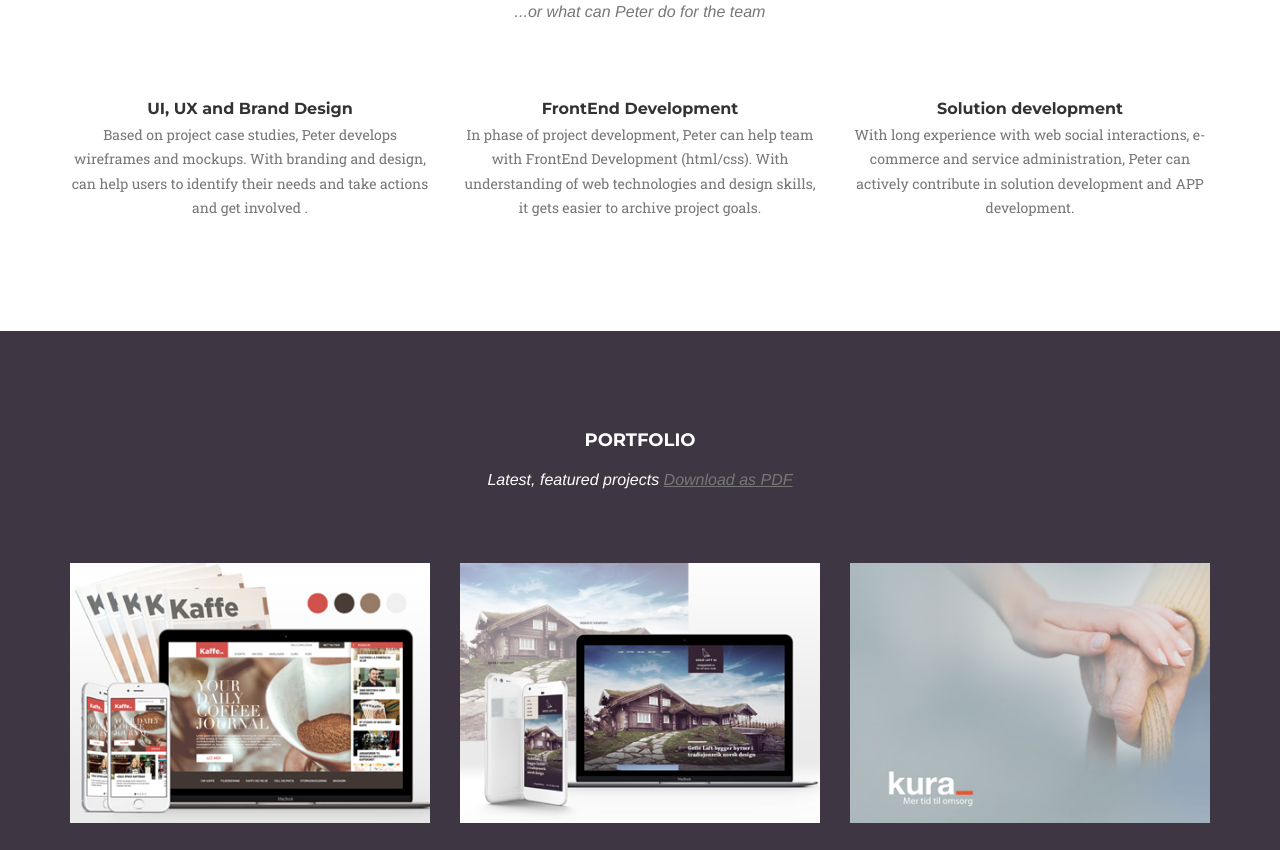
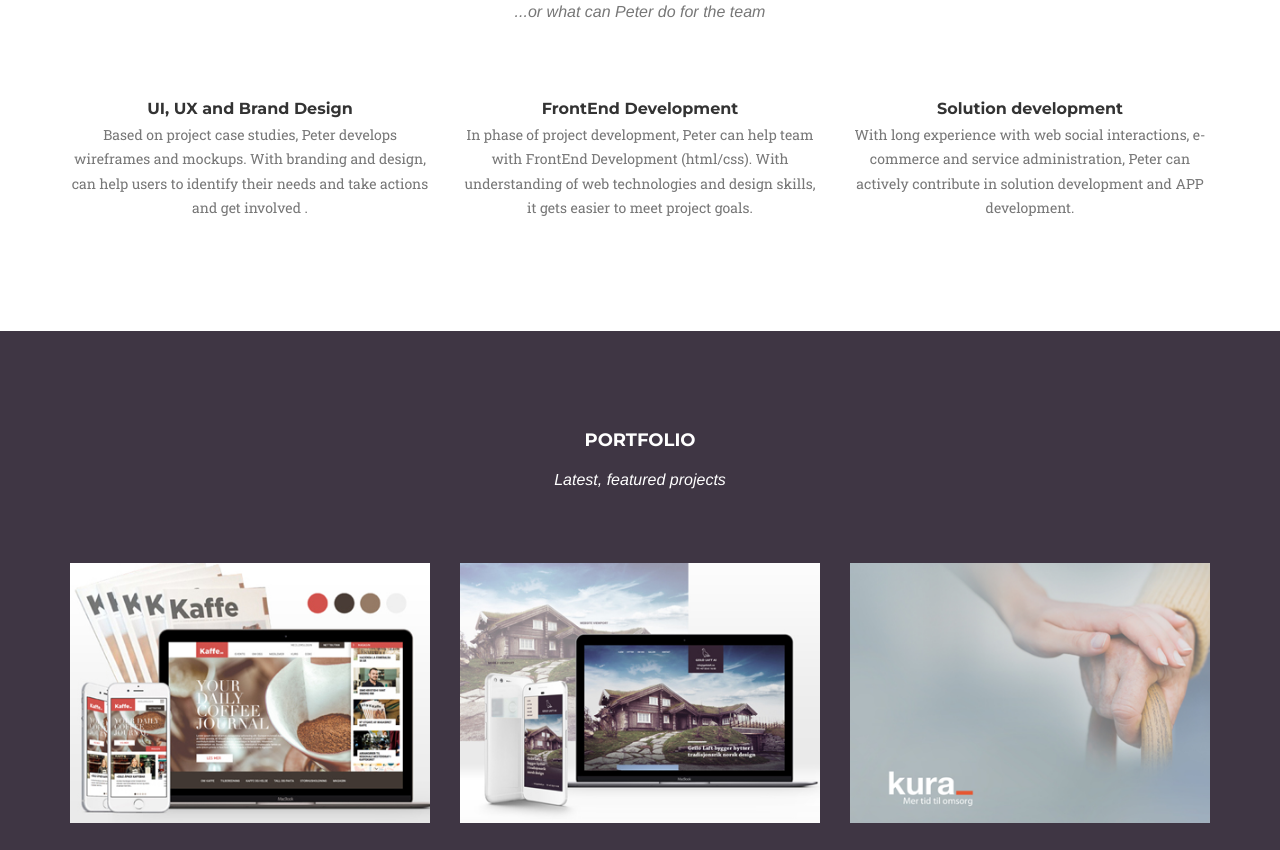
Before and after one commit to peter-dsgn/portfolio, a website: page index.html in a window 1280 px wide. Shown: the part 937-1787 px from the top of the page. Drawn offline with nearby package versions, Linux system fonts and the light colour scheme; a web font is replaced by a local one.

Commit message:
Update index.html

```diff
--- a/index.html
+++ b/index.html
@@ -105,7 +105,7 @@
                 <div class="col-md-4">
                     <h4 class="service-heading">FrontEnd Development</h4>
                     <p class="text-muted">In phase of project development, Peter can help team with FrontEnd Development (html/css). With understanding of
-                        web technologies and design skills, it gets easier to archive project goals. </p>
+                        web technologies and design skills, it gets easier to meet project goals. </p>
                 </div>
                 <div class="col-md-4">
                     <h4 class="service-heading">Solution development</h4>
@@ -121,7 +121,7 @@
             <div class="row">
                 <div class="col-lg-12 text-center">
                     <h2 class="section-heading">Portfolio</h2>
-                    <h3 class="section-subheading text-muted">Latest, featured projects <a href="PF2017.pdf">Download as PDF</a></h3>
+                    <h3 class="section-subheading text-muted">Latest, featured projects </h3>
                 </div>
             </div>
             <div class="row">
@@ -537,7 +537,7 @@
                             <div class="modal-body">
                                 <!-- Project Details Go Here -->
                                 <h2>Kaffe.no redesign</h2>
-                                <p class="item-intro text-muted">News and info portal for coffee in norway</p>
+                                <p class="item-intro text-muted">Redesign for the news and info portal for coffee in Norway</p>
                                 <img class="img-responsive img-centered" src="img/portfolio/Kf-1.jpg" alt="">
                                 <img class="img-responsive img-centered" src="img/portfolio/Kf-2.jpg" alt="">
                                 <img class="img-responsive img-centered" src="img/portfolio/Kf-3.jpg" alt="">
```
